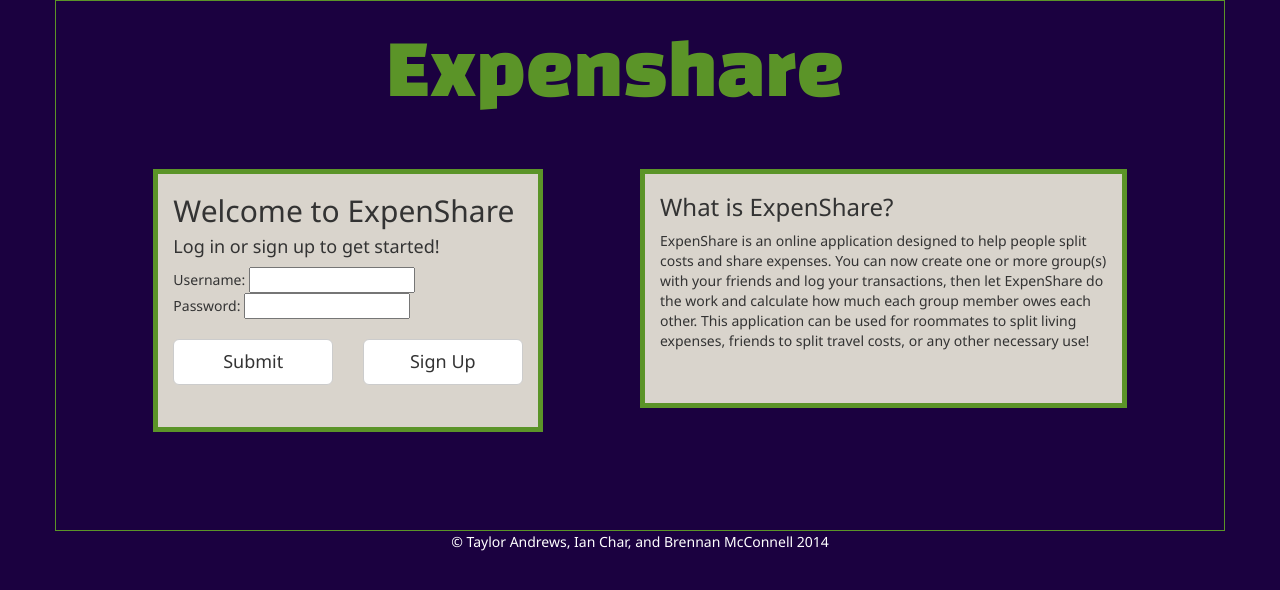
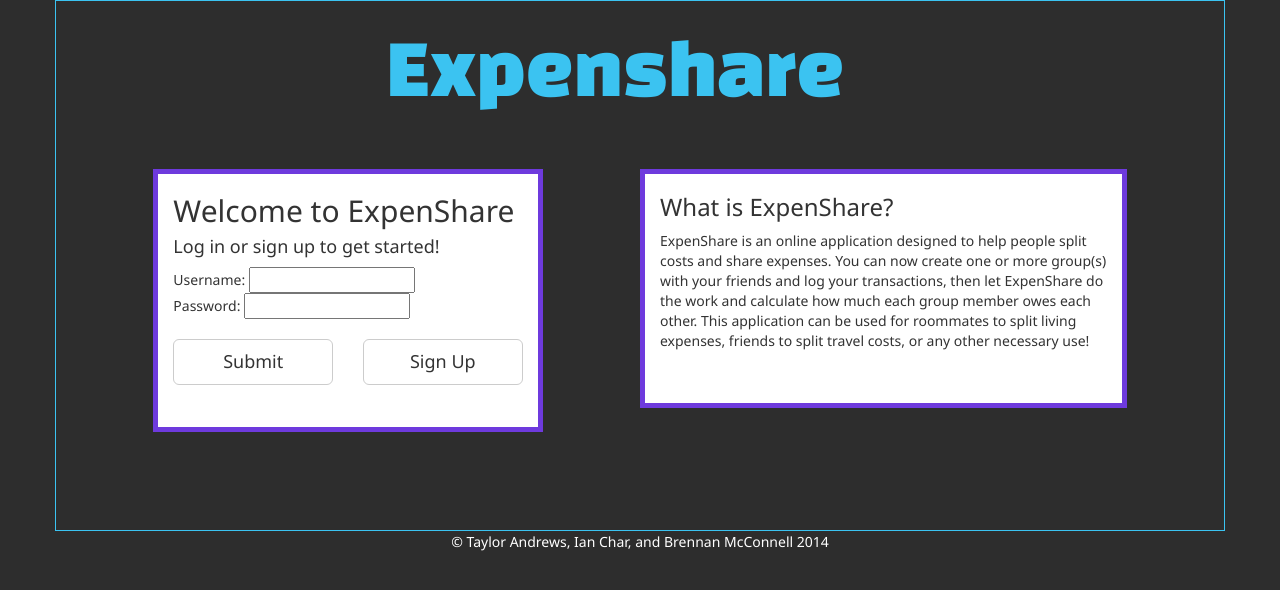
Before and after one commit to Brennan-M/ExpenShare, a Django app: page /share/login/?next=/share/home/ in a window 1280 px wide. Shown: the top 590 px of the page. Run offline with Django 3.2, Linux system fonts and the light colour scheme; some libraries are stand-ins or nearby versions.

Commit message:
Added a new color scheme

```diff
--- a/Expenshare/static/css/styles.css
+++ b/Expenshare/static/css/styles.css
@@ -1,5 +1,5 @@
 body{
-	background-color: #1B0140;
+	background-color: #2D2D2D;
 	font-family: 'Noto Sans', sans-serif;
 }
 
@@ -8,7 +8,7 @@ body{
 	position: center;
 	margin-left: 3.75em;
 	font-size: 6em;
-	color: #5B9428;
+	color: #3BC3F1;
 	margin-bottom: -0.5em;
 	padding-bottom: 0em;
 }
@@ -20,7 +20,7 @@ body{
 
 #mainBoxInner{
 	border: solid black 3px;
-	background-color: #D9D4CC;
+	background-color: #FFFFFF;
 	padding-left: 1em;
 }
 
@@ -38,21 +38,21 @@ body{
 
 #mainBoxOuter{
 	margin-top: 5em;
-	background-color: #5B9428;
+	background-color: #6E3ADD;
 	margin-bottom: 2em;
-	border: solid #5B9428 5px;
+	border: solid #000000 5px;
 	padding: 1em;
 	margin-right: 1em;
 	margin-left: 3em;
 }
 #bodyContent{
-	background-color: #260259;
+	background-color: #D9D4CC;
 	border: solid black 1px;
 	padding-bottom: 0em;
 }
 
 #bodyContent2{
-	border: solid #5B9428 1px;
+	border: solid #3BC3F1 1px;
 	padding-bottom: 0em;
 	margin-top: 0em;
 }
@@ -63,17 +63,17 @@ body{
 
 #infoBox{
 	margin-top: 7em;
-	background-color: #D9D4CC;
+	background-color: #FFFFFF;
 	margin-bottom: 7em;
-	border: solid #5B9428 5px;
+	border: solid #6E3ADD 5px;
 	padding-bottom: 3em;
 }
 #reportBox{
 	text-align: center;
 	margin-top: 5em;
-	background-color: #D9D4CC;
+	background-color: #FFFFFF;
 	margin-bottom: 2em;
-	border: solid #5B9428 5px;
+	border: solid #6E3ADD 5px;
 	padding-bottom: 3em;
 }
 
```
